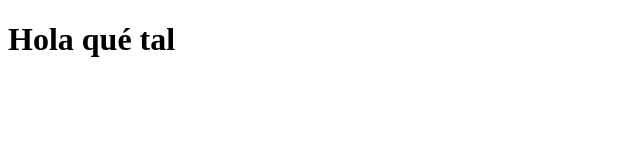
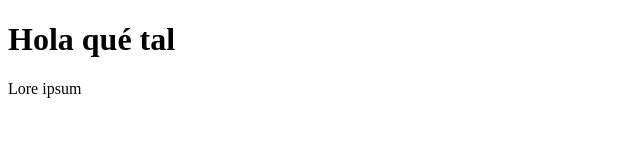
Before and after one commit to jaimegarijo/test, a plain HTML site: page index.html in a window 1280 px wide. Shown: the full height of the page, 0-640 px from the left. Drawn offline with Linux system fonts and the light colour scheme.

Commit message:
creado parrafo en nueva ramaParrafo

```diff
--- a/index.html
+++ b/index.html
@@ -7,5 +7,6 @@
 </head>
 <body>
     <h1>Hola qué tal</h1>
+    <p>Lore ipsum</p>
 </body>
 </html>
```
